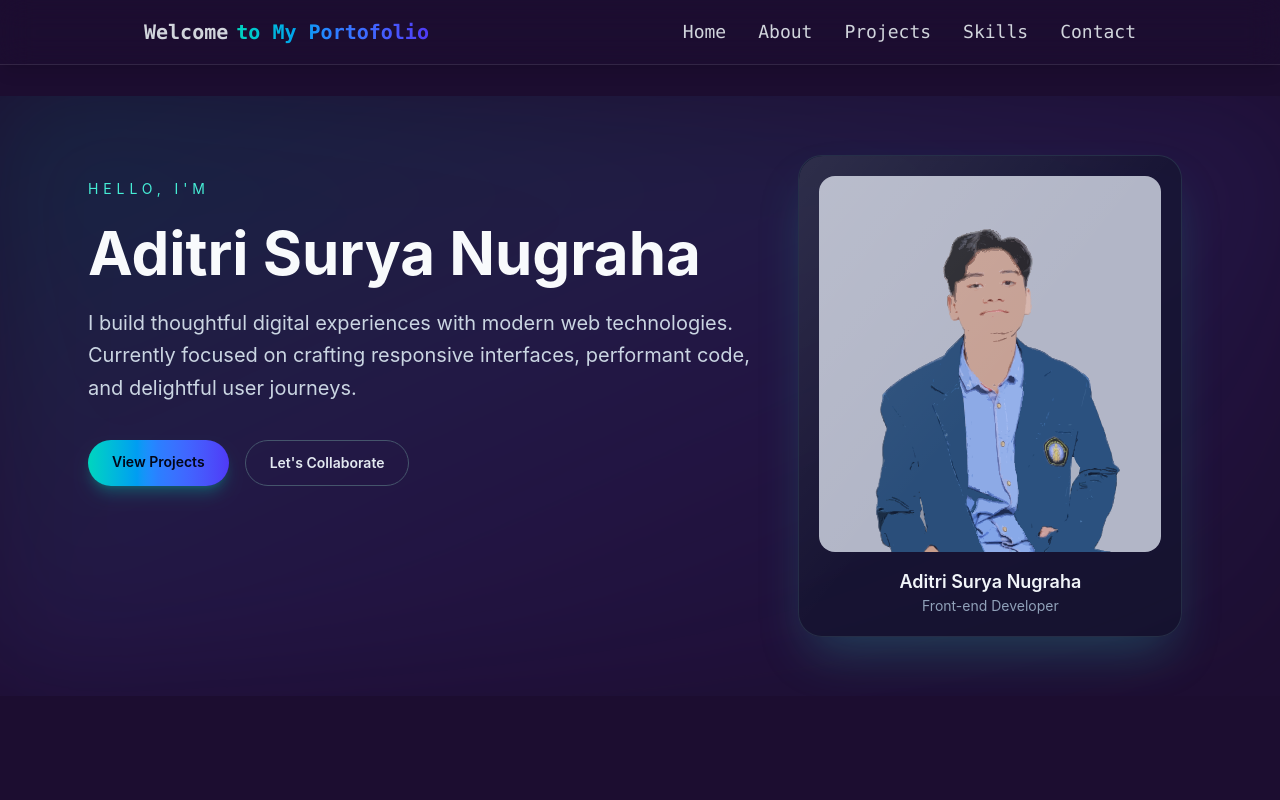
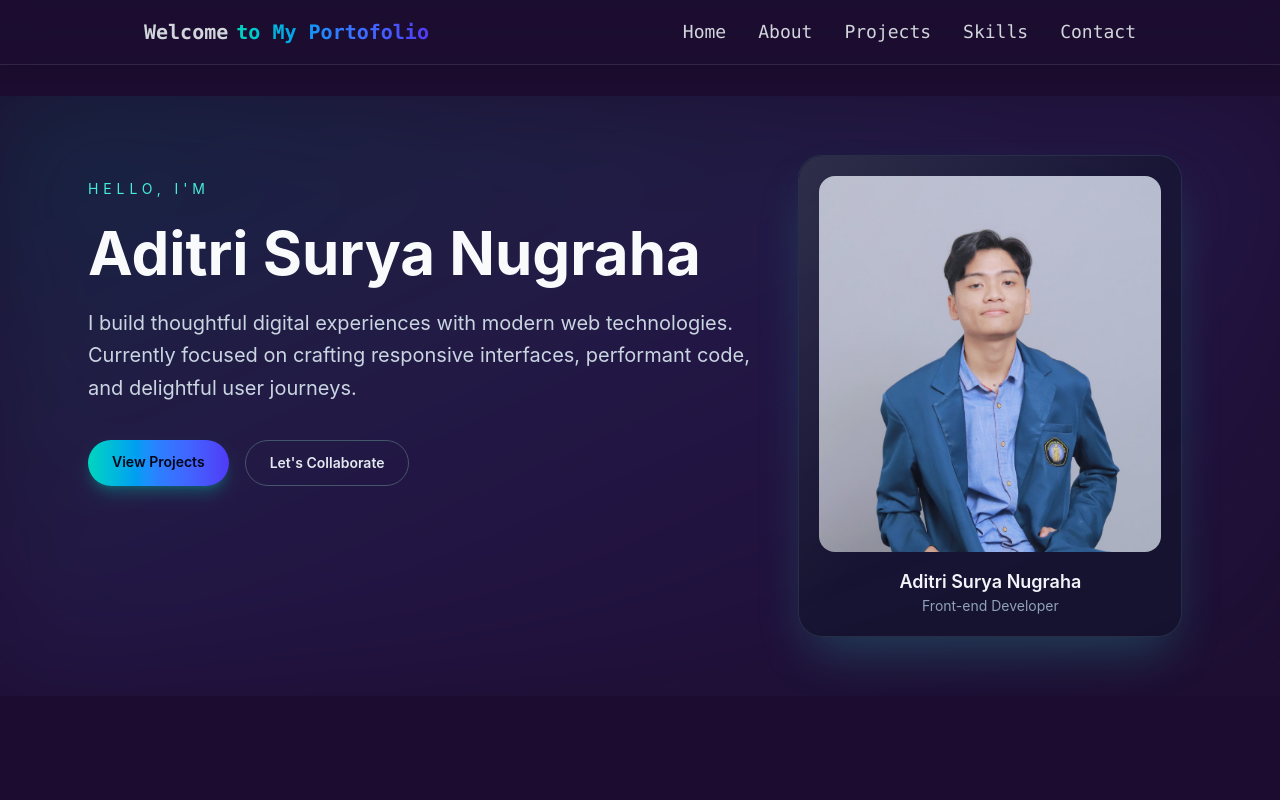
Before and after one commit to aditri24sn/MyPortofolio, a React (Vite) app: page / in a window 1280 px wide. Shown: the top 800 px of the page. Built offline with nearby package versions, Linux system fonts and the light colour scheme.

Commit message:
first commit

```diff
--- a/src/pages/Home.jsx
+++ b/src/pages/Home.jsx
@@ -1,5 +1,6 @@
 import { motion } from "framer-motion";
 import { useState } from "react";
+import profil from "../assets/profil.jpg";
 
 function Home() {
   const [spinCount, setSpinCount] = useState(0);
@@ -95,10 +96,11 @@ function Home() {
             <div className="relative mx-auto overflow-hidden rounded-3xl border border-slate-700/60 bg-slate-900/50 p-4 shadow-[0_25px_50px_-12px_rgba(45,212,191,0.25)] sm:p-5">
               <div className="pointer-events-none absolute inset-0 rounded-3xl bg-gradient-to-br from-white/10 via-transparent to-transparent" />
               <img
-                src="/src/assets/profil.svg"
+                src={profil}
                 alt="Profile portrait"
                 className="h-full w-full rounded-2xl object-cover"
               />
+
               <div className="mt-4 text-center">
                 <p className="text-base font-semibold text-slate-100 sm:text-lg">
                   Aditri Surya Nugraha
```
Also changed, not shown: src/assets/profil.jpg (added), src/assets/profil.svg (deleted).
